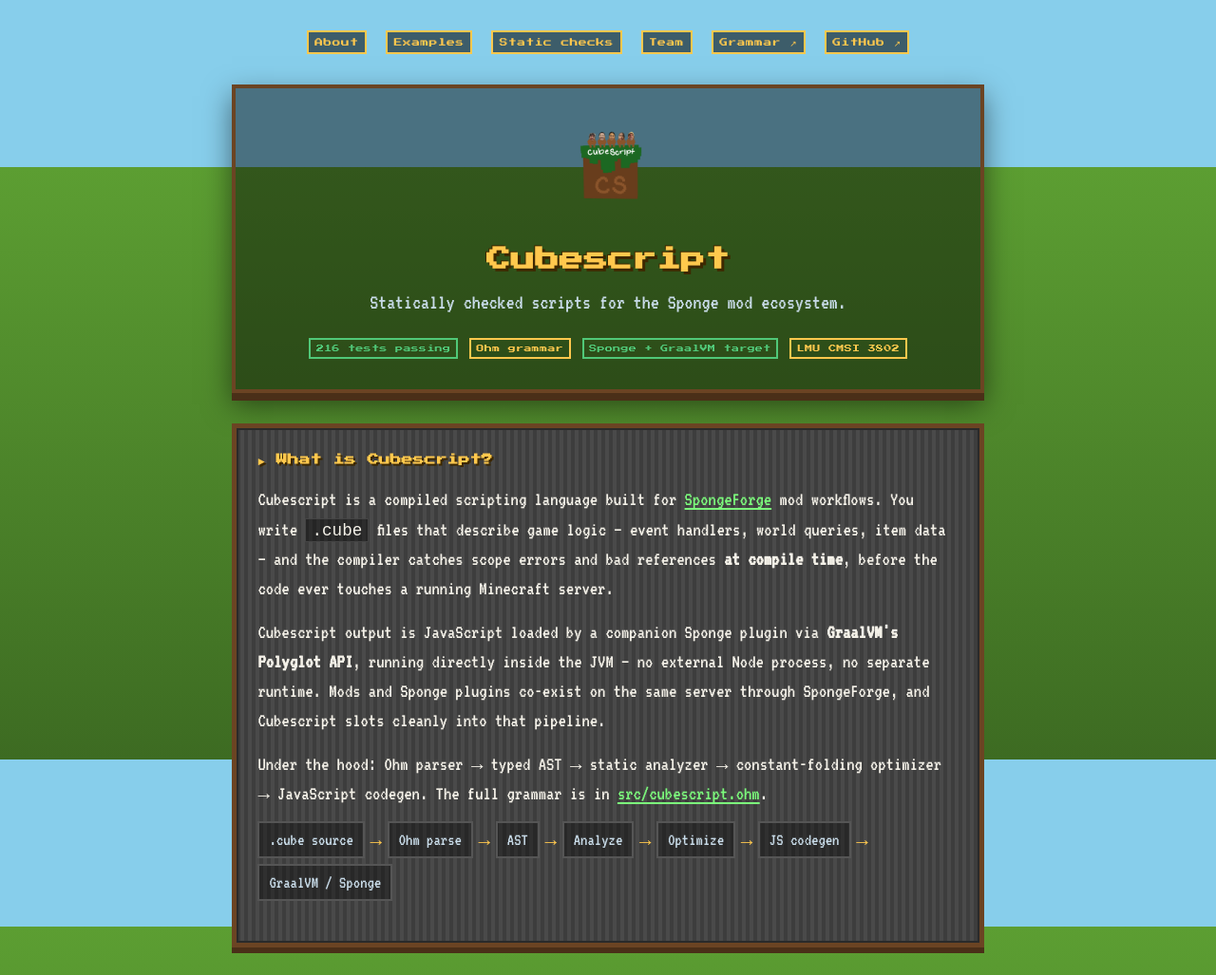
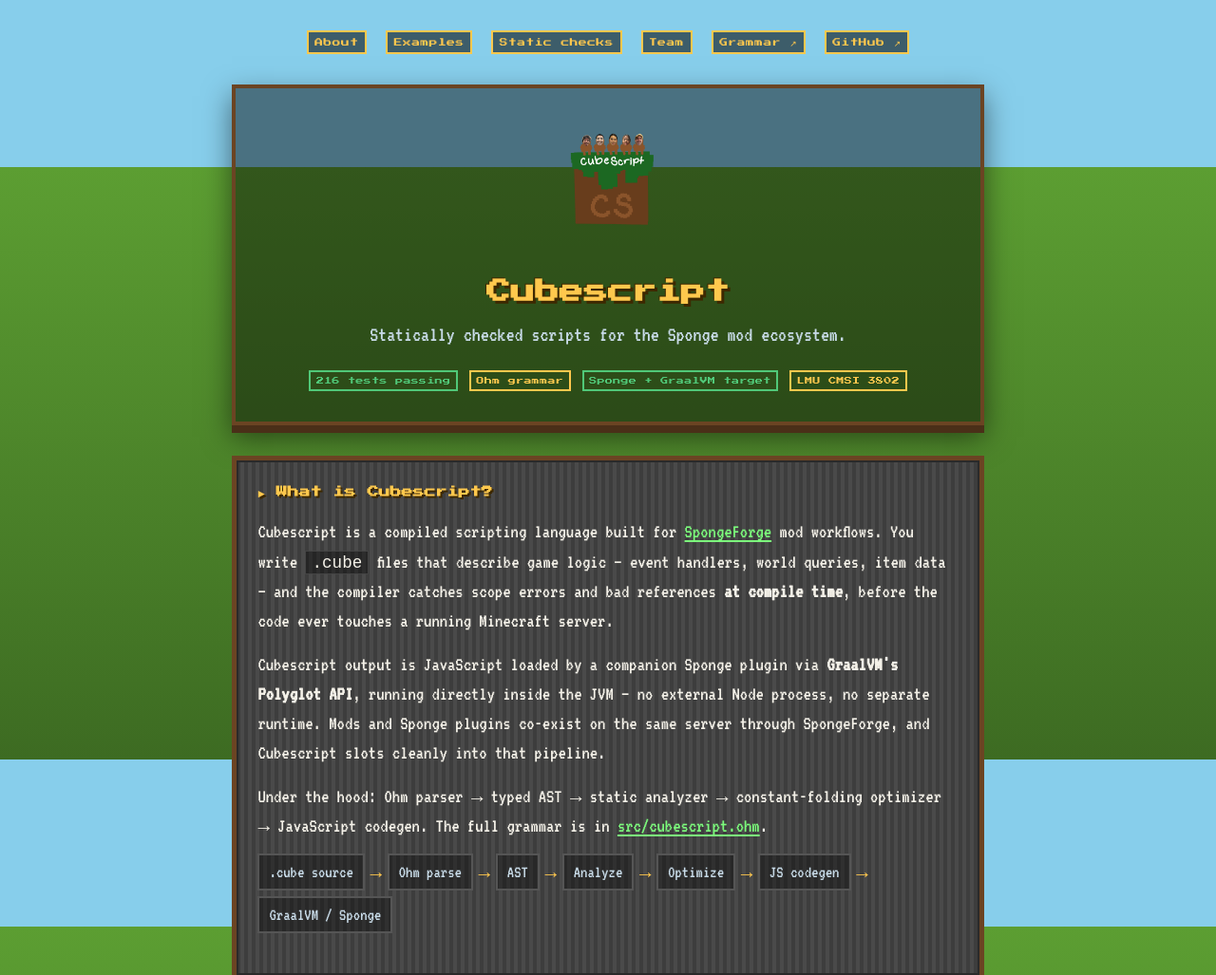
Before and after one commit to MasonLui/CubeScript, a website: page docs/index.html in a window 1280 px wide. Shown: the top 1027 px of the page at 95% size. Drawn offline with Linux system fonts and the light colour scheme.

Commit message:
Update index.html

```diff
--- a/docs/index.html
+++ b/docs/index.html
@@ -33,7 +33,7 @@
 
       <!-- hero -->
       <div class="hero" id="about">
-        <img src="logo.png" width="96" height="96" alt="Cubescript grass-block logo" />
+        <img src="logo.png" width="130" height="130" alt="Cubescript grass-block logo" />
         <h1>Cubescript</h1>
         <p class="sub">Statically checked scripts for the Sponge mod ecosystem.</p>
         <div class="badges">
```
